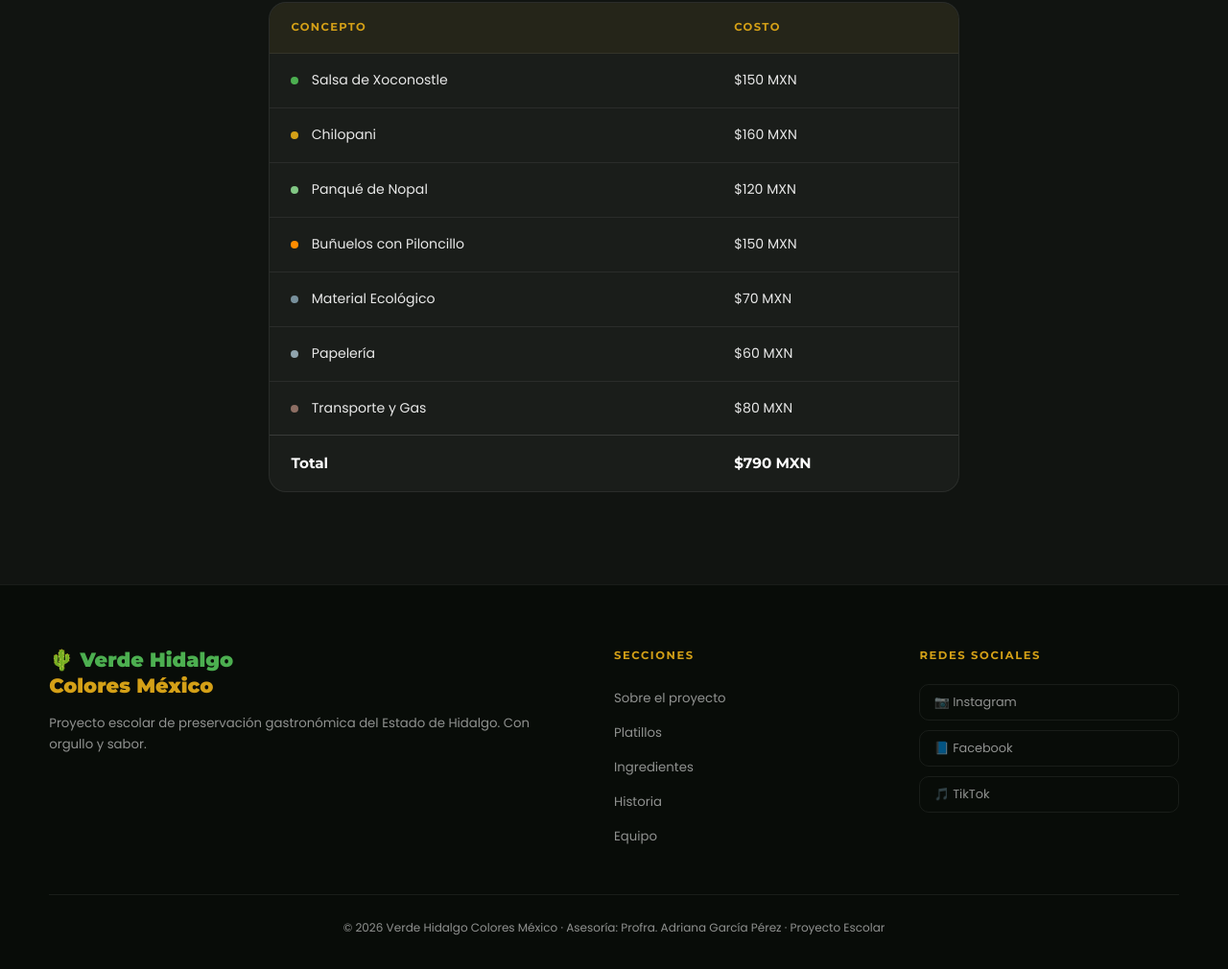
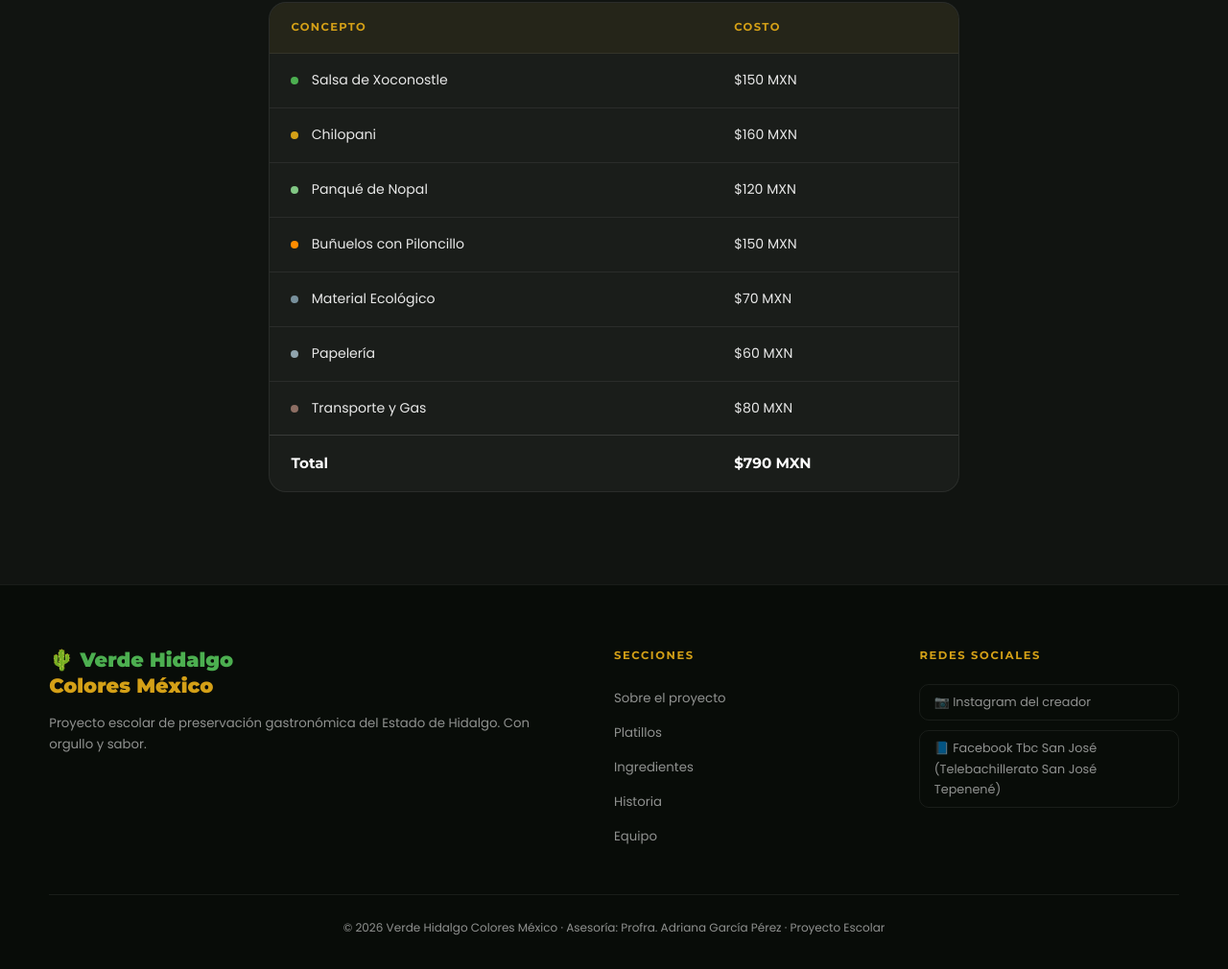
Before and after one commit to Mau12701/EquipoVerde, a plain HTML site: page Verde/index.html in a window 1280 px wide. Shown: the part 9916-10926 px from the top of the page at 96% size. Drawn offline with Linux system fonts and the light colour scheme.

Commit message:
Update index.html

```diff
--- a/Verde/index.html
+++ b/Verde/index.html
@@ -688,9 +688,9 @@
         <div class="footer-social">
           <h5>Redes Sociales</h5>
           <div class="social-icons">
-            <a href="#" class="social-btn" aria-label="Instagram">📷 Instagram</a>
-            <a href="#" class="social-btn" aria-label="Facebook">📘 Facebook</a>
-            <a href="#" class="social-btn" aria-label="TikTok">🎵 TikTok</a>
+            <a href="https://www.instagram.com/stardust12701?igsh=MTF1N3FleTMwczAwMA==" class="social-btn" aria-label="Instagram">📷 Instagram del creador</a>
+            <a href="https://www.facebook.com/share/1CcQQYg2kZ/" class="social-btn" aria-label="Facebook">📘 Facebook Tbc San José  (Telebachillerato San José Tepenené)</a>
+
           </div>
         </div>
       </div>
```
